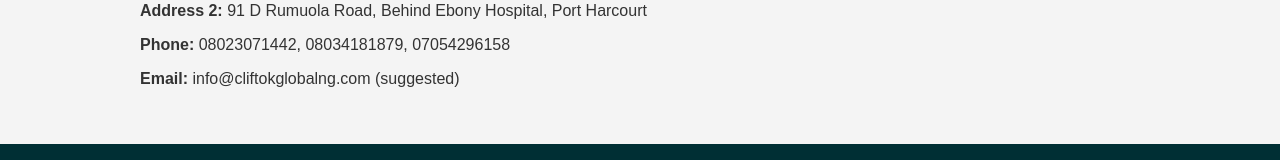
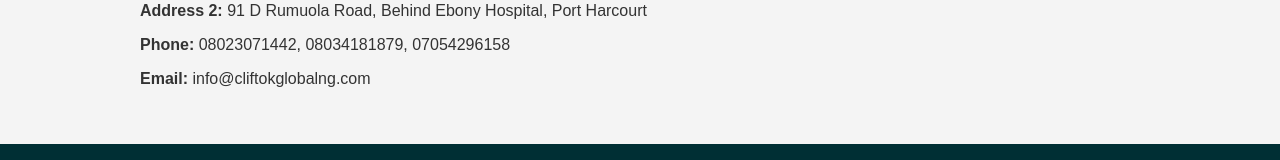
Before and after one commit to Cliftok/cliftok-global, a plain HTML site: page index.html in a window 1280 px wide. Shown: the part 785-945 px from the top of the page. Drawn offline with Linux system fonts and the light colour scheme.

Commit message:
Update index.html

```diff
--- a/index.html
+++ b/index.html
@@ -81,7 +81,7 @@
       <p><strong>Address 1:</strong> 15 A Topearl Avenue, off 175 Abuloma Road, Port Harcourt</p>
       <p><strong>Address 2:</strong> 91 D Rumuola Road, Behind Ebony Hospital, Port Harcourt</p>
       <p><strong>Phone:</strong> 08023071442, 08034181879, 07054296158</p>
-      <p><strong>Email:</strong> info@cliftokglobalng.com (suggested)</p>
+      <p><strong>Email:</strong> info@cliftokglobalng.com </p>
     </div>
   </section>
 
```
